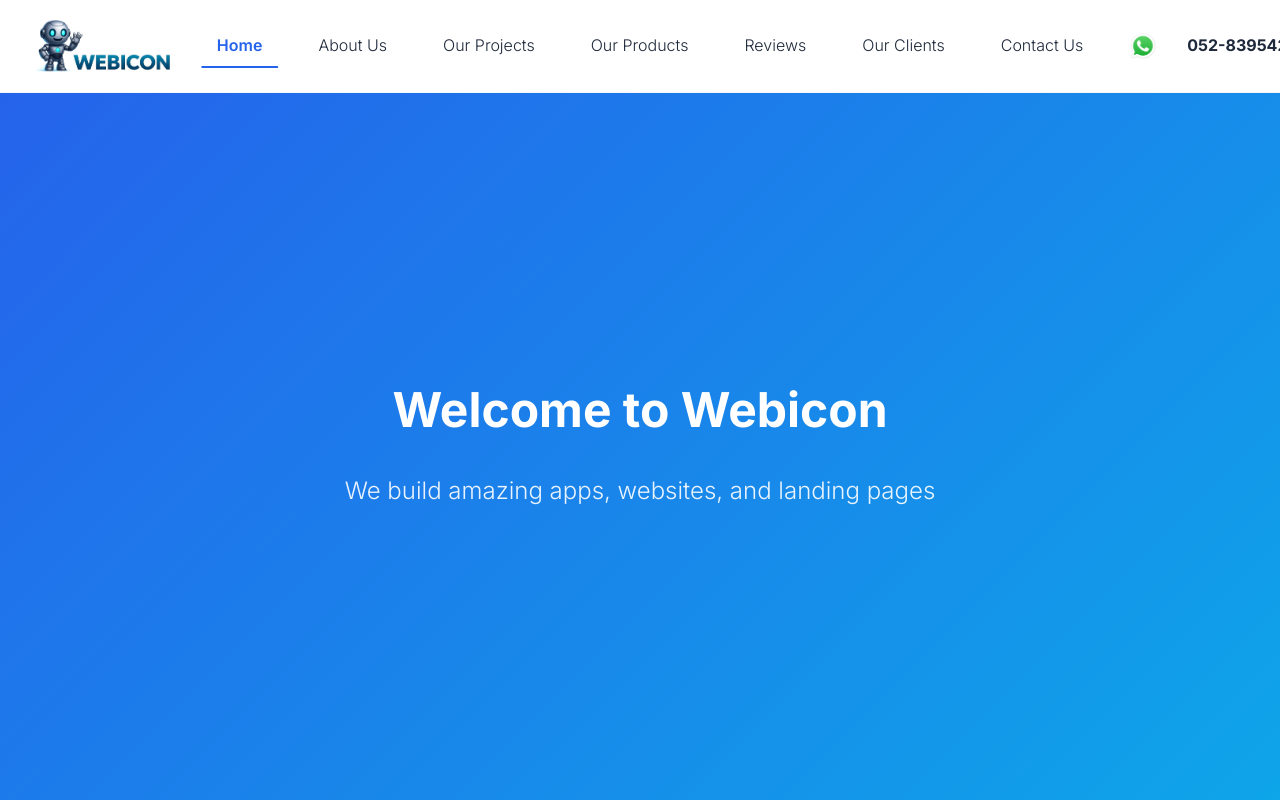
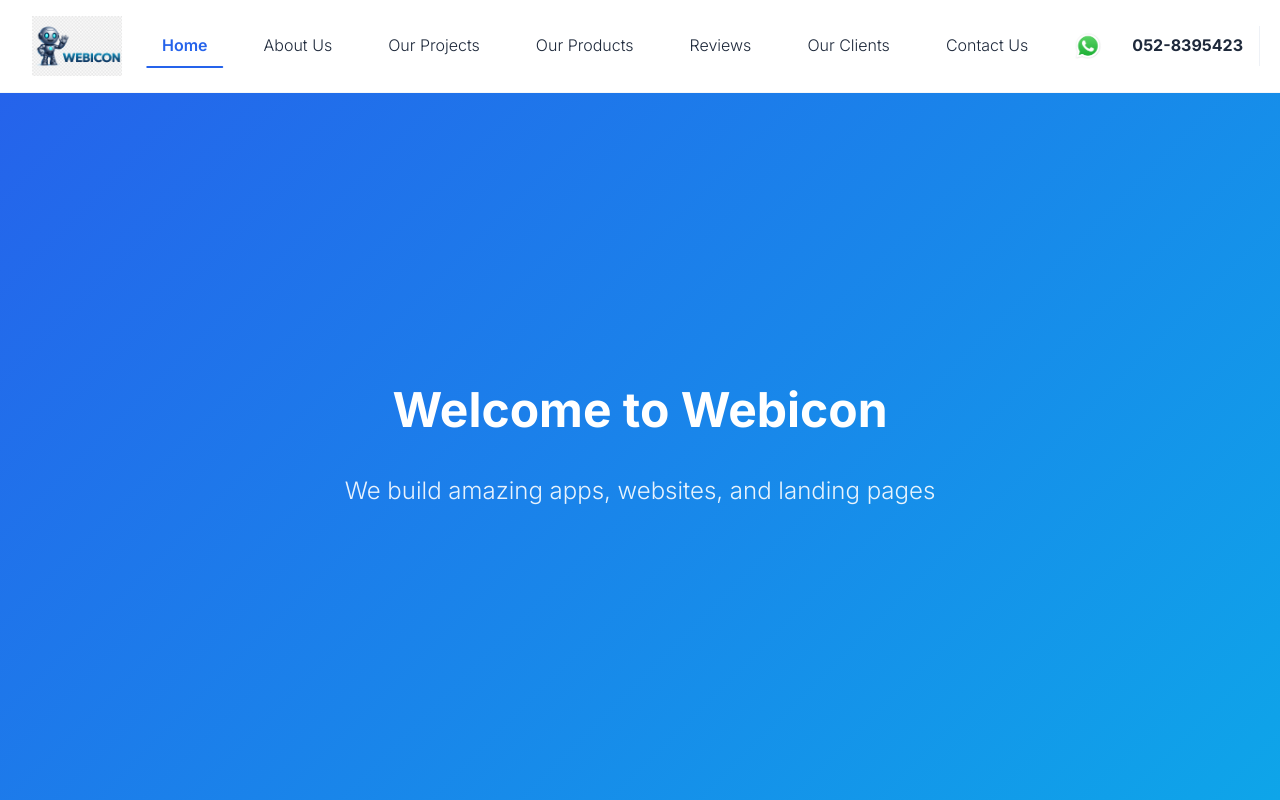
Before and after one commit to DariaRosen/Webicon, a Next.js app: page / in a window 1280 px wide. Shown: the top 800 px of the page. Built offline with nearby package versions, Linux system fonts and the light colour scheme.

Commit message:
Use transparent logo in header and footer

```diff
--- a/components/Footer/Footer.tsx
+++ b/components/Footer/Footer.tsx
@@ -14,7 +14,7 @@
         <div className={styles.content}>
           <div className={styles.logoSection}>
             <img
-              src="/Webicon_logo.PNG"
+              src="/Webicon_logo_no_background.png"
               alt="Webicon Logo"
               className={styles.logo}
             />
--- a/components/Header/Header.tsx
+++ b/components/Header/Header.tsx
@@ -72,7 +72,7 @@
       <div className={styles.container}>
         {/* Logo */}
         <Link href="/" className={styles.logo}>
-          <img src="/Webicon_logo.PNG" alt="Webicon Logo" className={styles.logoImage} />
+          <img src="/Webicon_logo_no_background.png" alt="Webicon Logo" className={styles.logoImage} />
         </Link>
 
         {/* Navigation */}
```
Also changed, not shown: public/Webicon_logo_no_background.png (added).
